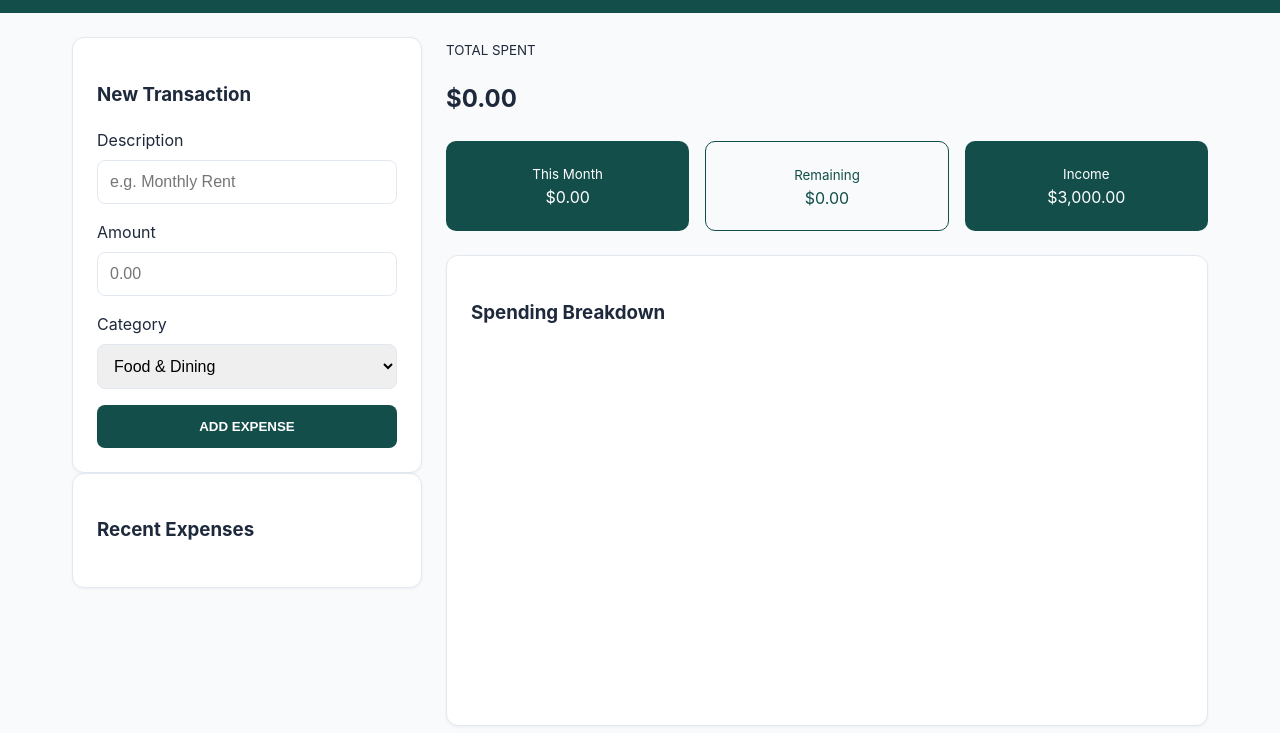
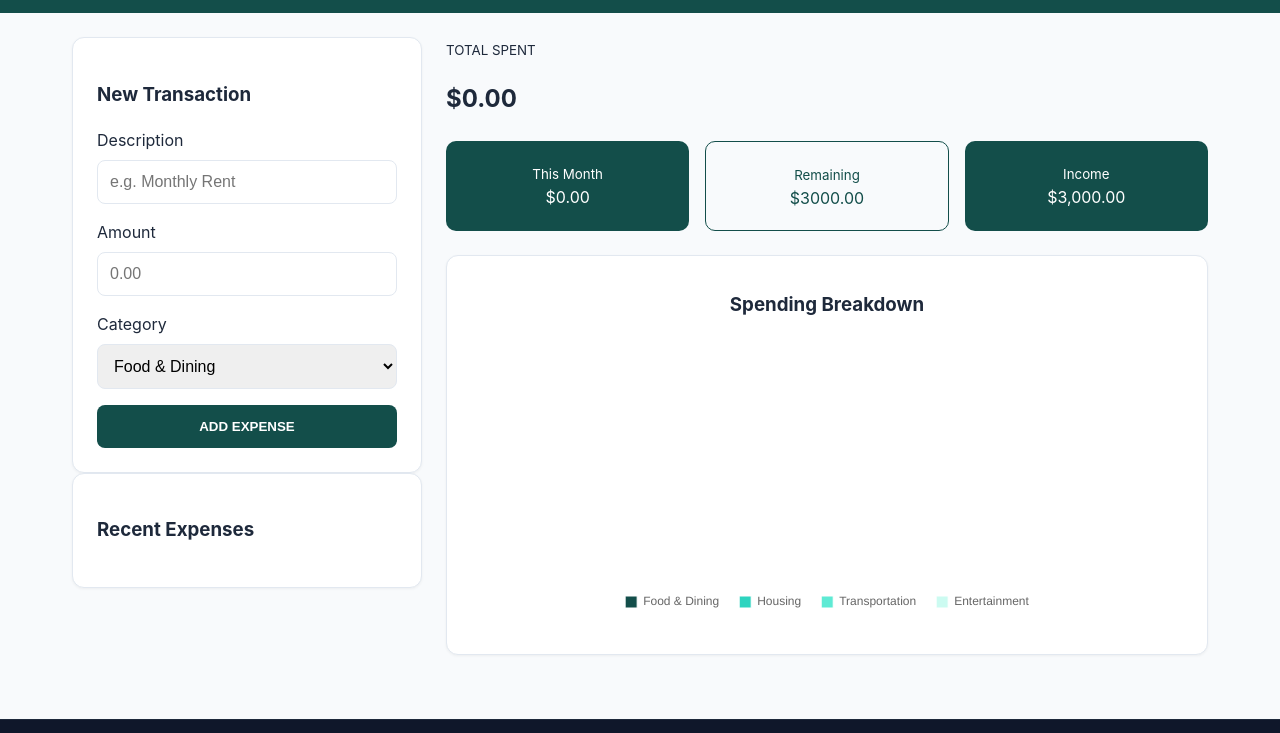
Before and after one commit to priyanshusingh280906-hub/lucid-ledger, a plain HTML site: page Frontend/index.html in a window 1280 px wide. Shown: the part 67-800 px from the top of the page. Drawn offline with nearby package versions, Linux system fonts and the light colour scheme.

Commit message:
updated the frontend part with script.js file

```diff
--- a/Frontend/index.html
+++ b/Frontend/index.html
@@ -133,5 +133,7 @@
         </div>
     </div>
 </footer>
+<script src="https://cdn.jsdelivr.net/npm/chart.js"></script>
+<script src="script.js"></script>
 </body>
 </html>
--- /dev/null
+++ b/Frontend/script.js
@@ -0,0 +1,98 @@
+// State Management
+let expenses = [];
+let income = 3000.00;
+let myChart;
+
+// DOM Elements
+const expenseForm = document.getElementById('expense-form');
+const transactionList = document.getElementById('transaction-list');
+const grandTotalDisplay = document.getElementById('grand-total');
+const monthTotalDisplay = document.getElementById('month-total');
+const remainingDisplay = document.getElementById('remaining');
+
+// 1. Handle Form Submission
+expenseForm.addEventListener('submit', (e) => {
+    e.preventDefault();
+
+    const desc = document.getElementById('desc').value;
+    const amount = parseFloat(document.getElementById('amount').value);
+    const category = document.getElementById('category').value;
+
+    const newExpense = { id: Date.now(), desc, amount, category };
+    expenses.push(newExpense);
+
+    updateUI();
+    expenseForm.reset();
+});
+
+// 2. Update the Dashboard
+function updateUI() {
+    // Clear list
+    transactionList.innerHTML = '';
+
+    let totalSpent = 0;
+    const categoryTotals = {
+        'Food & Dining': 0,
+        'Housing': 0,
+        'Transportation': 0,
+        'Entertainment': 0
+    };
+
+    // Process expenses
+    expenses.forEach(exp => {
+        totalSpent += exp.amount;
+        categoryTotals[exp.category] += exp.amount;
+
+        // Add to list
+        const li = document.createElement('li');
+        li.style.padding = "8px 0";
+        li.style.borderBottom = "1px solid #eee";
+        li.style.fontSize = "0.9rem";
+        li.innerHTML = `<strong>${exp.desc}</strong> <span style="float:right">-$${exp.amount.toFixed(2)}</span>`;
+        transactionList.appendChild(li);
+    });
+
+    // Update Totals
+    grandTotalDisplay.innerText = `$${totalSpent.toFixed(2)}`;
+    monthTotalDisplay.innerText = `$${totalSpent.toFixed(2)}`;
+    remainingDisplay.innerText = `$${(income - totalSpent).toFixed(2)}`;
+
+    updateChart(categoryTotals);
+}
+
+// 3. Initialize & Update Chart.js
+function updateChart(dataValues) {
+    const ctx = document.getElementById('expenseChart').getContext('2d');
+
+    if (myChart) {
+        myChart.destroy(); // Destroy old chart before creating new one
+    }
+
+    myChart = new Chart(ctx, {
+        type: 'doughnut',
+        data: {
+            labels: Object.keys(dataValues),
+            datasets: [{
+                data: Object.values(dataValues),
+                backgroundColor: ['#134e4a', '#2dd4bf', '#5eead4', '#ccfbf1'],
+                borderWidth: 1
+            }]
+        },
+        options: {
+            responsive: true,
+            maintainAspectRatio: false, // This allows it to follow the CSS height
+            plugins: {
+                legend: {
+                    position: 'bottom',
+                    labels: { boxWidth: 12, padding: 20 }
+                }
+            },
+            layout: {
+                padding: 20
+            }
+        }
+    });
+}
+
+// Initialize with empty data
+updateUI();
--- a/Frontend/style.css
+++ b/Frontend/style.css
@@ -146,6 +146,22 @@
     max-width: 1200px;
     margin: 1.5rem auto;
     padding: 0 1rem;
+}
+
+/* Update these specific sections in your style.css */
+
+.chart-container {
+    max-height: 400px; /* Prevents it from growing forever */
+    display: flex;
+    flex-direction: column;
+    align-items: center; /* Centers the chart horizontally */
+    justify-content: center;
+}
+
+canvas {
+    /* Important: Remove height: auto !important; it breaks Chart.js scaling */
+    max-width: 100% !important;
+    max-height: 300px !important; /* Forces the actual drawing to stay small */
 }
 
 /* Desktop View (Screens wider than 900px) */
```
